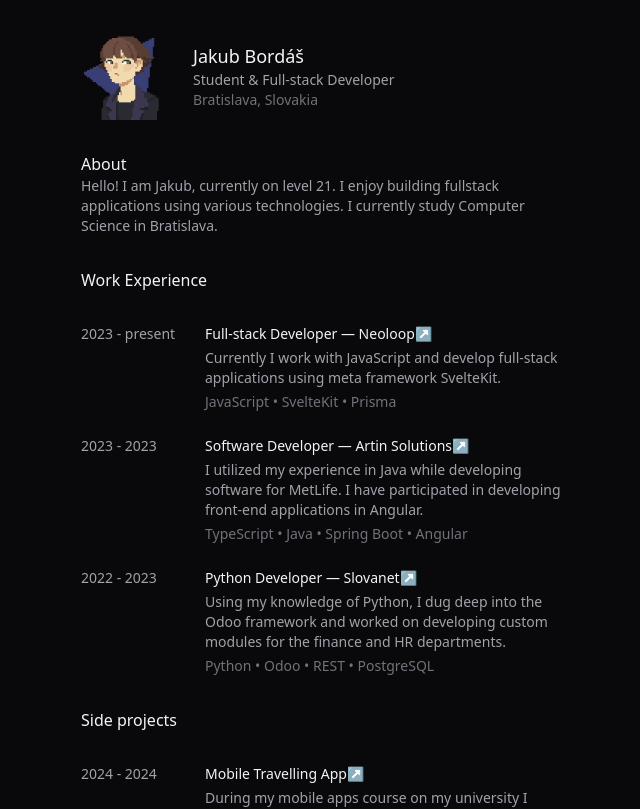
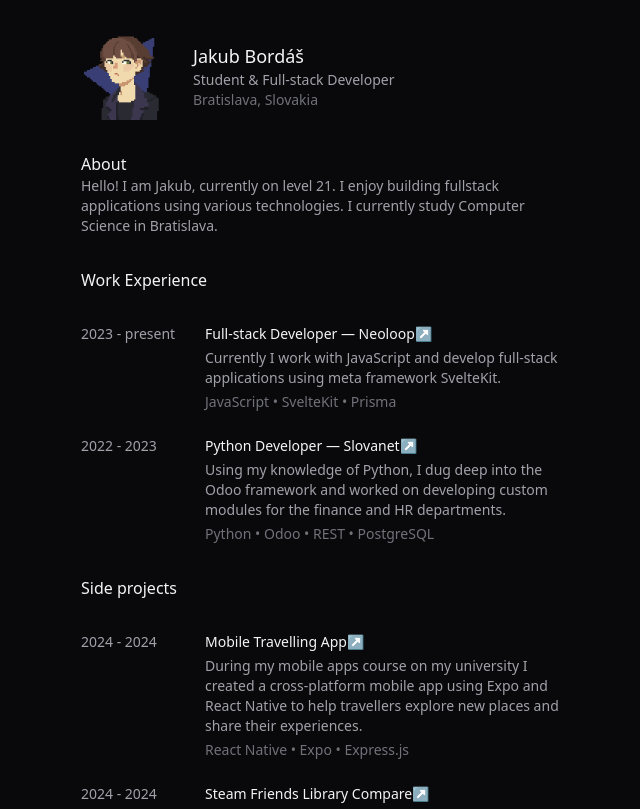
Before and after one commit to ignissak/web-2024, a SvelteKit app: page / in a window 1280 px wide. Shown: the top 809 px of the page, without its empty margins (319-959 px from the left). Built offline with nearby package versions, Linux system fonts and the light colour scheme; a web font is replaced by a local one.

Commit message:
chore: removed artin experience

```diff
--- a/src/routes/+page.svelte
+++ b/src/routes/+page.svelte
@@ -40,14 +40,6 @@
 				url="https://neoloop.cz"
 				paragraph="Currently I work with JavaScript and develop full-stack applications using meta framework SvelteKit."
 				skills={['JavaScript', 'SvelteKit', 'Prisma']}
-			/>
-			<TimedExperience
-				from={2023}
-				to={2023}
-				title="Software Developer — Artin Solutions"
-				url="https://artinsolutions.com"
-				paragraph="I utilized my experience in Java while developing software for MetLife. I have participated in developing front-end applications in Angular."
-				skills={['TypeScript', 'Java', 'Spring Boot', 'Angular']}
 			/>
 			<TimedExperience
 				from={2022}
```
